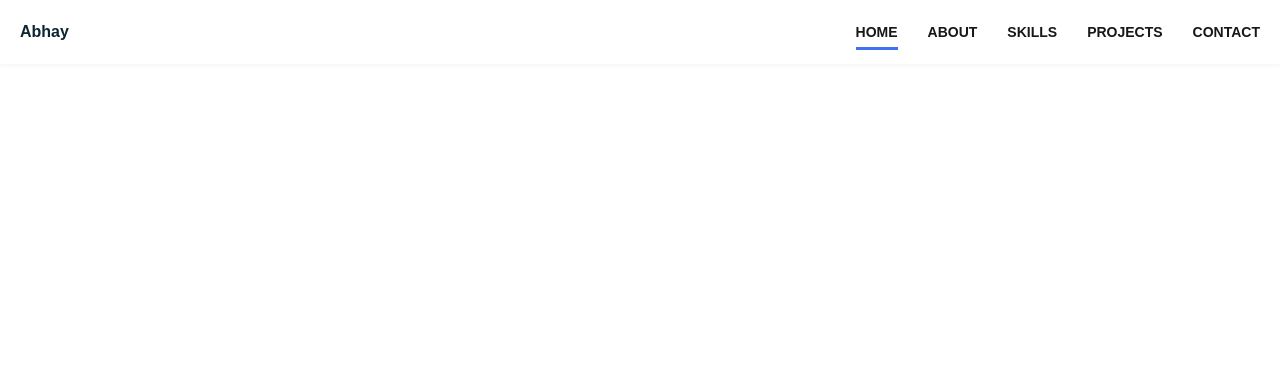
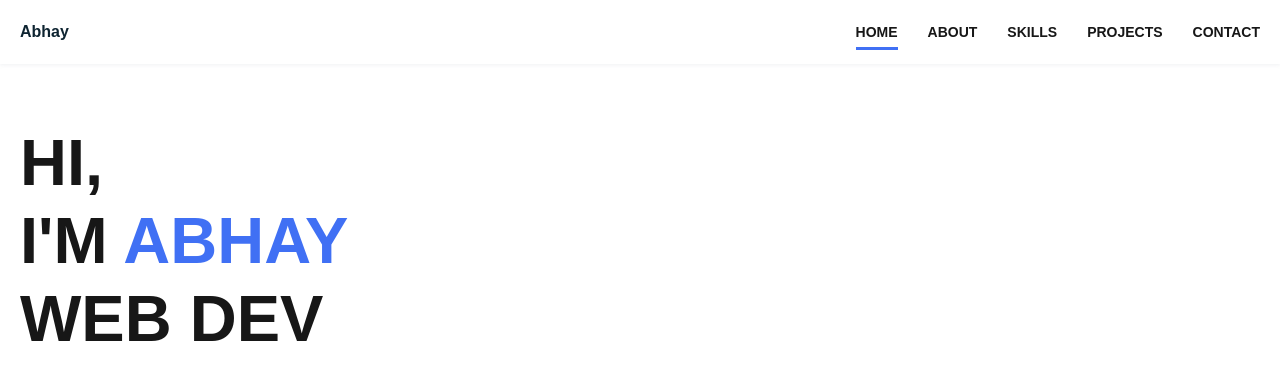
Before and after one commit to abhay-design/Portfolio, a Next.js app in the folder next-app-portfolio/: page / in a window 1280 px wide. Shown: the top 380 px of the page. Built offline with nearby package versions, Linux system fonts and the light colour scheme.

Commit message:
update header

```diff
--- a/next-app-portfolio/app/globals.css
+++ b/next-app-portfolio/app/globals.css
@@ -31,6 +31,7 @@ body {
   box-sizing: border-box;
   --white: #fff;
   --davy-black: #0e2431;
+  --vivid-blue: #4070f4;
 }
 
 .container {
@@ -41,8 +42,24 @@ body {
   padding: 0 20px;
 }
 
+section {
+  padding: 60px 0;
+  position: relative;
+}
+
+h1,
+.h1 {
+  font-size: 65px;
+  font-weight: 700;
+  line-height: 1.2;
+}
+
 .davy-black {
   color: var(--davy-black);
+}
+
+.vivid-blue {
+  color: var(--vivid-blue);
 }
 
 .shadow {
--- a/next-app-portfolio/app/layout.js
+++ b/next-app-portfolio/app/layout.js
@@ -23,8 +23,8 @@ export default function RootLayout({ children }) {
       <body
         className={`${geistSans.variable} ${geistMono.variable} antialiased`}
       >
+        <Header />
         {children}
-        <Header />
       </body>
     </html>
   );
--- a/next-app-portfolio/app/page.jsx
+++ b/next-app-portfolio/app/page.jsx
@@ -1,5 +1,10 @@
 import Image from "next/image";
+import Banner from "../components/banner";
 
 export default function Home() {
-  return;
+  return (
+    <div>
+      <Banner />
+    </div>
+  );
 }
--- /dev/null
+++ b/next-app-portfolio/components/banner.jsx
@@ -0,0 +1,17 @@
+const Banner = () => {
+  return (
+    <section className="banner w-full">
+      <div className="container">
+        <div className="wrapper w-full flex flex-wrap">
+          <div className="text-wrap relative max-w-[600px]">
+            <h1 className="uppercase">
+              Hi, <br /> I'm <span className="vivid-blue">Abhay</span> <br />{" "}
+              Web Dev
+            </h1>
+          </div>
+        </div>
+      </div>
+    </section>
+  );
+};
+export default Banner;
```
